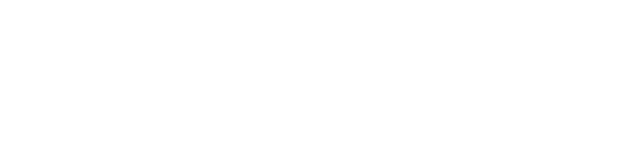
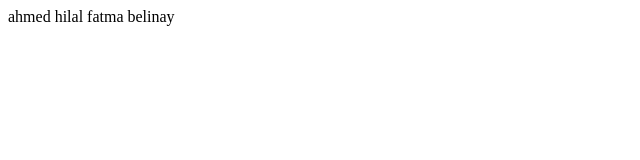
Before and after one commit to ari271271/add, a plain HTML site: page add.html in a window 1280 px wide. Shown: the whole page, without its empty margins (0-640 px from the left). Drawn offline with Linux system fonts and the light colour scheme.

Commit message:
isim ekledim

```diff
--- a/add.html
+++ b/add.html
@@ -6,6 +6,9 @@
     <title>ari</title>
 </head>
 <body>
-
+    ahmed
+    hilal
+    fatma
+    belinay
 </body>
 </html>
```
